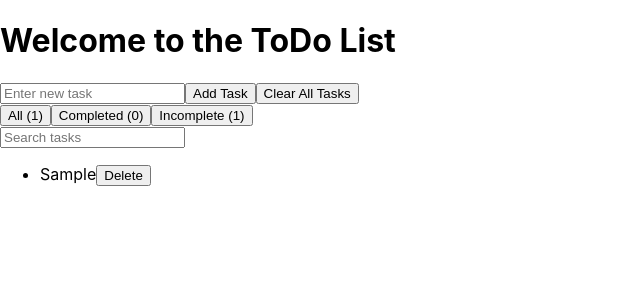
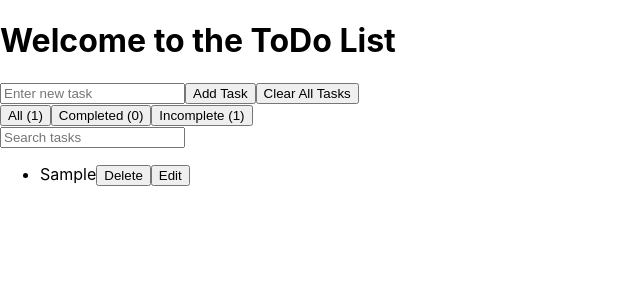
Before and after one commit to pembalama/todo-app, a React (Create React App) app: page / in a window 1280 px wide. Both pictures are taken after typing "Sample" into the empty fields and a click on the button "Add Task". Shown: the top 300 px of the page, without its empty margins (0-640 px from the left). Built offline with nearby package versions, Linux system fonts and the light colour scheme.

Commit message:
added edit feature

```diff
--- a/src/TodoList.js
+++ b/src/TodoList.js
@@ -25,6 +25,7 @@ export default class TodoList extends React.Component {
 			error: null, // No error initially
 			filter: 'all', // Show all tasks initially
 			searchTerm: '', // Search term is initially an empty string
+			editingText: '', // Current editing task text is initially an empty string
 		};
 
 		// Bind 'this' to our methods
@@ -35,6 +36,7 @@ export default class TodoList extends React.Component {
 		this.updateFilter = this.updateFilter.bind(this);
 		this.updateSearchTerm = this.updateSearchTerm.bind(this);
 		this.clearTasks = this.clearTasks.bind(this);
+		this.handleEditInputChange = this.handleEditInputChange.bind(this);
 	}
 
 	updateCurrentTask(event) {
@@ -58,7 +60,7 @@ export default class TodoList extends React.Component {
 					// Add the new task to the tasks array
 					tasks: [
 						...prevState.tasks,
-						{ id: Date.now(), text: task, completed: false },
+						{ id: Date.now(), text: task, completed: false, isEditing: false },
 					],
 					currentTask: '', // Clear the currentTask input
 					error: null, // Clear any errors
@@ -141,6 +143,36 @@ export default class TodoList extends React.Component {
 			completed: completedTasksCount,
 			incomplete: incompleteTasksCount,
 		};
+	}
+
+	handleEditInputChange(event) {
+		this.setState({ editingText: event.target.value });
+	}
+
+	handleEdit(id) {
+		const task = this.state.tasks.find(task => task.id === id);
+		this.setState({
+			editingText: task.text,
+			tasks: this.state.tasks.map(task =>
+				task.id === id ? { ...task, isEditing: true } : task
+			),
+		});
+	}
+
+	handleUpdateTask(id) {
+		this.setState(
+			prevState => ({
+				tasks: prevState.tasks.map(task =>
+					task.id === id
+						? { ...task, text: this.state.editingText, isEditing: false }
+						: task
+				),
+				editingText: '', // Reset the editingText
+			}),
+			() => {
+				localStorage.setItem('tasks', JSON.stringify(this.state.tasks));
+			}
+		);
 	}
 
 	render() {
@@ -227,19 +259,37 @@ export default class TodoList extends React.Component {
 					{tasksToRender.map(task => (
 						<li
 							key={task.id}
-							onClick={() => this.toggleTask(task.id)}
+							onClick={() => !task.isEditing && this.toggleTask(task.id)}
 							style={{
 								textDecoration: task.completed ? 'line-through' : 'none',
 							}}
 						>
-							{task.text}
+							{task.isEditing ? (
+								<input
+									type="text"
+									value={this.state.editingText}
+									onChange={this.handleEditInputChange}
+								/>
+							) : (
+								task.text
+							)}
 							<button
 								onClick={event => {
-									event.stopPropagation(); // Stop the event from bubbling up to the li
+									event.stopPropagation();
 									this.deleteTask(task.id);
 								}}
 							>
 								Delete
+							</button>
+							<button
+								onClick={event => {
+									event.stopPropagation();
+									task.isEditing
+										? this.handleUpdateTask(task.id)
+										: this.handleEdit(task.id);
+								}}
+							>
+								{task.isEditing ? 'Save' : 'Edit'}
 							</button>
 						</li>
 					))}
```
